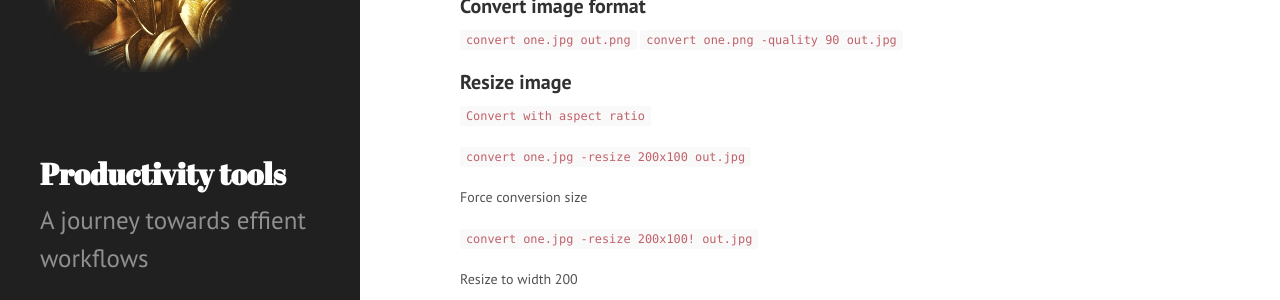
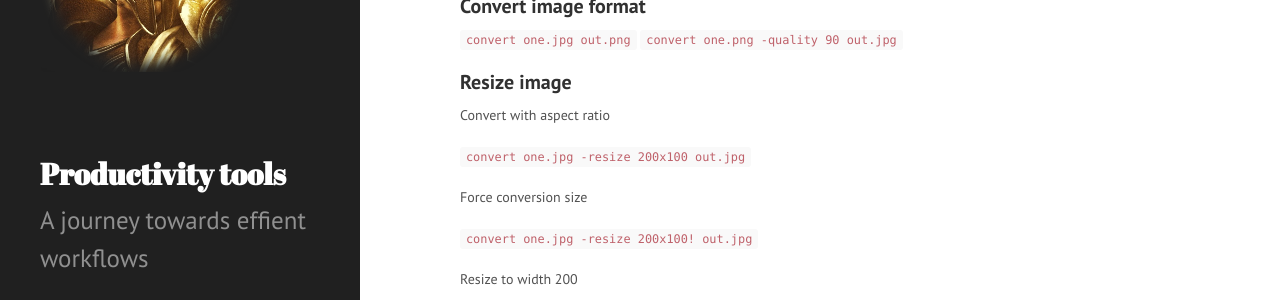
Before and after one commit to MaheshTK/MaheshTK.github.io, a Jekyll site: the page built from _posts/2016-08-10-using-image-magick.markdown, in a window 1280 px wide. Shown: the part 501-801 px from the top of the page. Built offline with Jekyll 4.4.1, drawn with Linux system fonts in a browser that asks for light colours.

````diff
--- a/_posts/2016-08-10-using-image-magick.markdown
+++ b/_posts/2016-08-10-using-image-magick.markdown
@@ -25,7 +25,7 @@ This command will convert page 3 to 6 to jpg file with name out + 4 digit suffix
 
 #### Resize image
 
-`Convert with aspect ratio`
+Convert with aspect ratio
 
 `convert one.jpg -resize 200x100 out.jpg`
 
@@ -47,13 +47,13 @@ Resize to height 100
 
 #### Make a montage
 
-~~~~
+```
 montage -tile 4x4 -geometry 200x300+5+5 *.jpg out.jpg
 montage -tile 5x1 -geometry 500x800+40 ale.jpg ale.jpg ale.jpg ale.jpg ale.jpg out1.jpg
 montage -tile 6x1 -geometry 400x640+36 ale.jpg ale.jpg ale.jpg ale.jpg ale.jpg ale.jpg out2.jpg
 montage -tile 8x1 -geometry 280x448+30 ale.jpg ale.jpg ale.jpg ale.jpg ale.jpg ale.jpg ale.jpg ale.jpg out4.jpg
 montage -tile 1x6 -geometry +2+20 out1.jpg out1.jpg out2.jpg out2.jpg out4.jpg out4.jpg out5.j
-~~~~
+```
 
 #### Crop all files in folder
 
````
